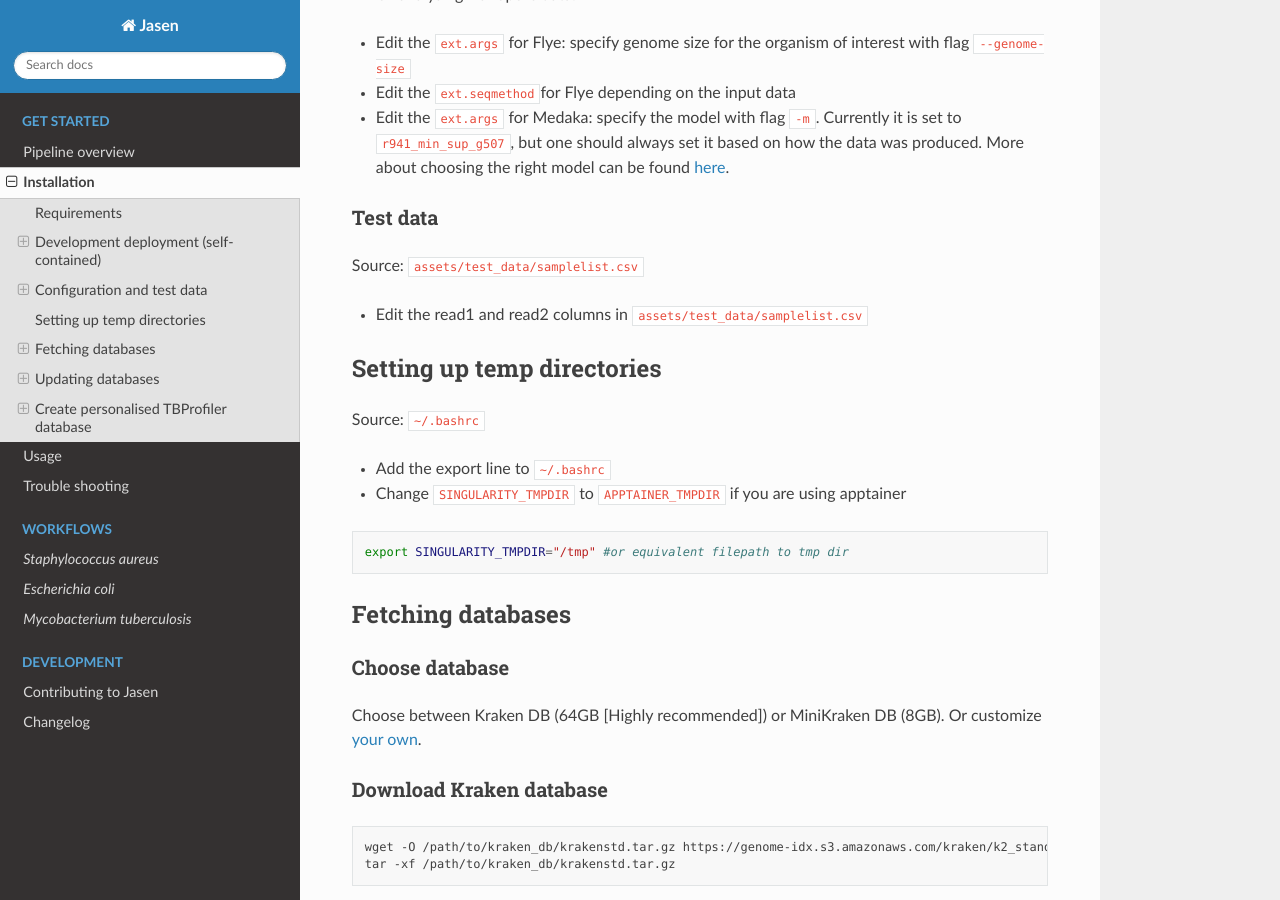
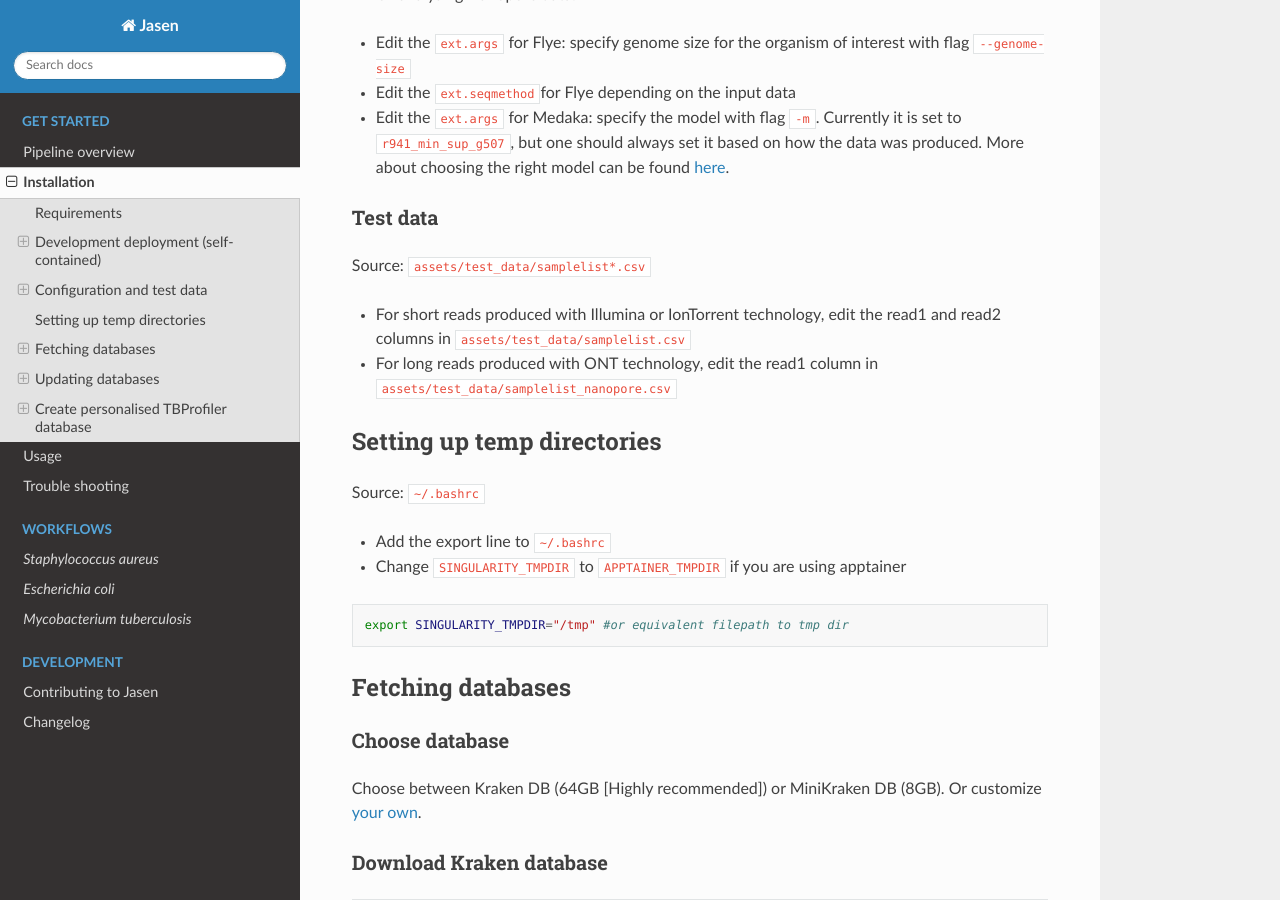
Before and after one commit to genomic-medicine-sweden/jasen, a Sphinx documentation site: the page built from docs/source/install.md, in a window 1280 px wide and 900 px high, scrolled down 1563 px. Built offline with Sphinx 7.4.7 and the Read the Docs theme 2.0.0, drawn with Linux system fonts in a browser that asks for light colours.

Commit message:
297 add nanopore test data (#337)
* add ONT test data and samplelist for ONT

* force adding long-reads test data

```diff
--- a/docs/source/install.md
+++ b/docs/source/install.md
@@ -67,9 +67,10 @@ When analysing Nanopore data:
 * Edit the `ext.args` for Medaka: specify the model with flag `-m`. Currently it is set to `r941_min_sup_g507`, but one should always set it based on how the data was produced. More about choosing the right model can be found [here](https://github.com/nanoporetech/medaka#models).
 
 ### Test data
-Source: `assets/test_data/samplelist.csv`
+Source: `assets/test_data/samplelist*.csv`
 
-* Edit the read1 and read2 columns in `assets/test_data/samplelist.csv`
+* For short reads produced with Illumina or IonTorrent technology, edit the read1 and read2 columns in `assets/test_data/samplelist.csv`
+* For long reads produced with ONT technology, edit the read1 column in `assets/test_data/samplelist_nanopore.csv`
 
 ## Setting up temp directories
 
```
Also changed, not shown: CHANGELOG.md (+3 -0 lines), README.md (+1 -1 lines), 2 other files.
